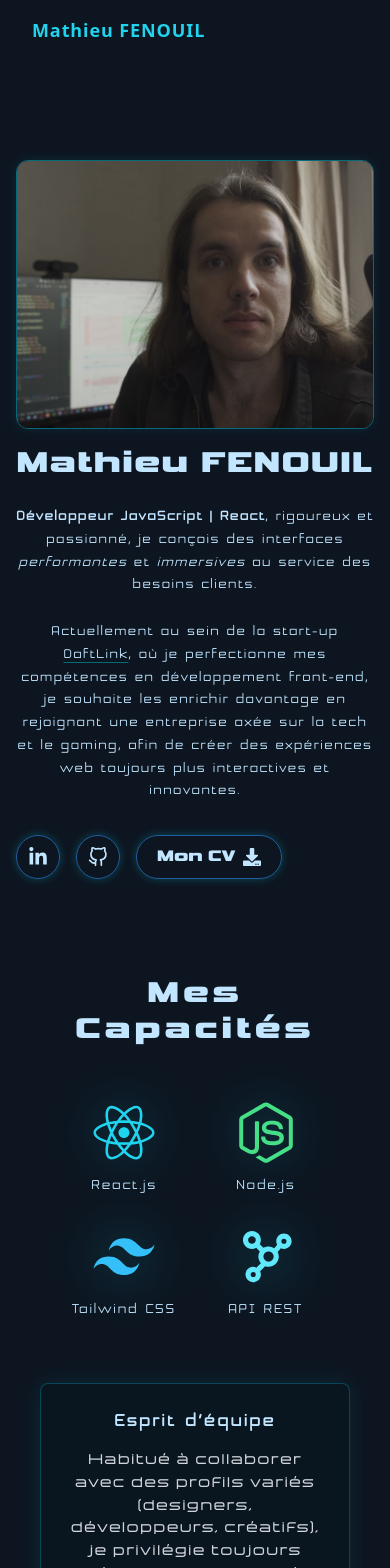
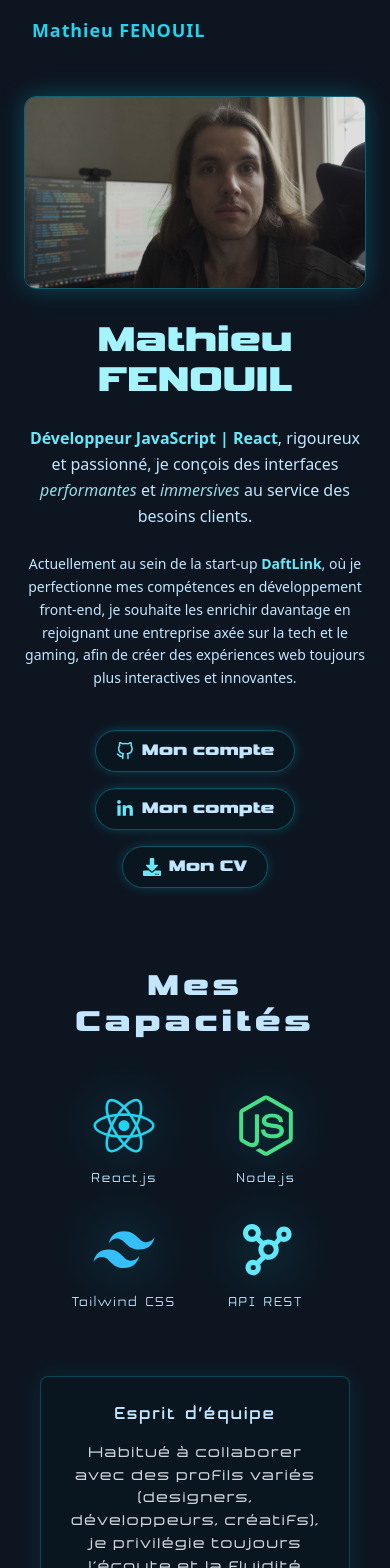
Before and after one commit to Matfen2/portfolio-mathieu-fenouil, a React (Create React App) app: page / in a window 390 px wide. Shown: the top 1568 px of the page. Built offline with nearby package versions, Linux system fonts and the light colour scheme.

Commit message:
Update Present.jsx
- Responsive of Present.jsx
- Update Style of Present.jsx

```diff
--- a/src/sections/Capacities.jsx
+++ b/src/sections/Capacities.jsx
@@ -16,7 +16,7 @@ const fadeIn = {
 
 export default function Capacities() {
   return (
-    <section id="capacities-section" className="pt-12 pb-10 text-gray-200">
+    <section id="capacities-section" className="pb-10 text-gray-200">
       <div className="mx-auto px-6 text-center">
         {/* --- TITRE --- */}
         <h2
--- a/src/sections/Present.jsx
+++ b/src/sections/Present.jsx
@@ -1,87 +1,139 @@
+"use client";
+import { motion } from "framer-motion";
 import { FiGithub } from "react-icons/fi";
-import { FaDownload } from "react-icons/fa";
-import { FaLinkedinIn } from "react-icons/fa6";
+import { FaLinkedinIn, FaDownload } from "react-icons/fa";
 import PhotoMe from "../../src/assets/images/photoMe.jpg";
 
-const Present = () => {
+// === Variants Framer Motion ===
+const fadeInImage = {
+  hidden: { opacity: 0, y: 30 },
+  visible: { opacity: 1, y: 0 },
+};
+
+const fadeInText = {
+  hidden: { opacity: 0, x: 30 },
+  visible: {
+    opacity: 1,
+    x: 0,
+    transition: { duration: 0.8, delay: 0.3 },
+  },
+};
+
+export default function Present() {
   return (
     <section
-      className="mt-28 py-12 md:py-8 text-[var(--text)]"
-      aria-label="À propos de moi"
+      id="present"
+      className="min-h-full flex flex-col justify-center items-center text-[var(--text)] pt-24 pb-20 lg:pb-18 px-6 bg-[var(--bg)]"
     >
-      <div className="mx-auto w-full max-w-9xl px-4">
-        <div className="grid grid-cols-1 lg:grid-cols-12 gap-4 items-center">
-          {/* Photo */}
-          <div className="lg:col-span-5 flex justify-center">
+      <div
+        className="max-w-8xl w-full flex flex-col md:flex-col lg:flex-col xl:flex-row
+                   items-center justify-center
+                   gap-8 sm:gap-10 lg:gap-12"
+      >
+        {/* ==== IMAGE DE PROFIL ==== */}
+        <motion.div
+          variants={fadeInImage}
+          initial="hidden"
+          whileInView="visible"
+          viewport={{ once: true }}
+          transition={{ duration: 0.8 }}
+          className="flex justify-center"
+        >
           <img
             src={PhotoMe}
             alt="Mathieu Fenouil"
-              loading="lazy"
-              className=" w-full max-w-xl object-cover rounded-xl
-                        border shadow-[0_0_12px_rgba(0,229,255,0.1)]"
-              style={{ aspectRatio: "4 / 3", borderColor: "var(--tron)" }}
+            className="rounded-xl border border-cyan-400/40
+                       shadow-[0_0_25px_rgba(0,229,255,0.25)]
+                       w-full md:w-[36rem] lg:w-[42rem] xl:w-[42rem]
+                       object-cover"
           />
-          </div>
+        </motion.div>
 
-          {/* Texte + actions */}
-          <div className="lg:col-span-7 space-y-6 text-center lg:text-left">
-            <h2 className="typewriter mx-auto lg:mx-0 font-bold tracking-wider leading-tight text-3xl sm:text-4xl md:text-5xl lg:text-6xl xl:text-7xl"
-            style={{ fontFamily: "Vipnagorgialla", color: "var(--text)", display: "inline-block", maxWidth: "100%"}}>
-              <span className="typewriter-text">Mathieu FENOUIL</span>
-            </h2>
-            <p className="text-sm sm:text-base md:text-lg lg:text-xl leading-relaxed tracking-wide max-w-3xl mx-auto lg:mx-0" style={{ fontFamily: "Honor", letterSpacing: "1.5px" }}>
-            <strong>Développeur JavaScript | React</strong>, rigoureux et passionné, je conçois des interfaces <em>performantes</em> et <em>immersives</em> au service des besoins clients.</p>
-            <p className="text-sm sm:text-base md:text-lg lg:text-xl leading-relaxed tracking-wide max-w-3xl mx-auto lg:mx-0" style={{ fontFamily: "Honor", letterSpacing: "1.5px" }}>
-              Actuellement au sein de la start-up{" "}
-              <a className="underline decoration-[var(--tron)] underline-offset-4 hover:text-cyan-300 transition hover:scale-110 hover:drop-shadow-[0_0_2px_#00e5ff]" href="https://www.linkedin.com/company/daftlink/posts/?feedView=all" target="_blank" rel="noopener noreferrer">
-                DaftLink
-              </a>
-              , où je perfectionne mes compétences en développement front-end, je souhaite
-              les enrichir davantage en rejoignant une entreprise axée sur la tech et le
-              gaming, afin de créer des expériences web toujours plus interactives et
-              innovantes.
+        {/* ==== TEXTE DE PRÉSENTATION ==== */}
+        <motion.div
+          variants={fadeInText}
+          initial="hidden"
+          whileInView="visible"
+          viewport={{ once: true }}
+          className="max-w-2xl text-center lg:text-left space-y-6"
+        >
+          <h1
+            className="text-4xl sm:text-5xl lg:text-6xl md:text-center font-bold text-cyan-200"
+            style={{ fontFamily: "Vipnagorgialla" }}
+          >
+            Mathieu FENOUIL
+          </h1>
+
+          <p className="text-base sm:text-lg lg:text-xl lg:text-center leading-relaxed">
+            <span className="font-semibold text-cyan-300">
+              Développeur JavaScript | React
+            </span>
+            , rigoureux et passionné, je conçois des interfaces{" "}
+            <span className="italic text-cyan-200/90">performantes</span> et{" "}
+            <span className="italic text-cyan-200/90">immersives</span> au
+            service des besoins clients.
           </p>
 
-            {/* Actions */}
-            <div className="flex items-center gap-4 pt-2">
+          <p className="text-sm sm:text-lg lg:text-xl lg:text-center leading-relaxed">
+            Actuellement au sein de la start-up{" "}
+            <span className="text-cyan-300 font-semibold">DaftLink</span>, où je
+            perfectionne mes compétences en développement front-end, je souhaite
+            les enrichir davantage en rejoignant une entreprise axée sur la tech
+            et le gaming, afin de créer des expériences web toujours plus
+            interactives et innovantes.
+          </p>
+
+          {/* ==== BOUTONS ==== */}
+          <div className="flex flex-wrap justify-center lg:justify-center md:pt-2 lg:pt-2 gap-4 pt-4">
+            {/* GitHub */}
+            <a
+              href="https://github.com/Matfen2"
+              target="_blank"
+              rel="noopener noreferrer"
+              className="flex items-center gap-2 px-5 py-2 rounded-full
+                         border border-cyan-500/40 bg-[#071922]/40 backdrop-blur-sm
+                         shadow-[0_0_12px_rgba(0,229,255,0.2)] text-[var(--text)]
+                         hover:bg-cyan-500/20 hover:shadow-[0_0_20px_rgba(0,229,255,0.5)]
+                         hover:scale-105 transition-all duration-300"
+              style={{ fontFamily: 'Vipnagorgialla' }}
+            >
+              <FiGithub className="text-lg text-cyan-300" />
+              <span>Mon compte</span>
+            </a>
+
+            {/* LinkedIn */}
             <a
               href="https://www.linkedin.com/in/mathieu-fenouil"
               target="_blank"
               rel="noopener noreferrer"
-                aria-label="LinkedIn"
-                className="inline-flex items-center justify-center h-11 w-11 rounded-full
-                           border border-[var(--border)] text-[var(--text)]
-                           hover:bg-[var(--text)] hover:text-[var(--background)]
-                           transition shadow-[0_0_10px_rgba(0,229,255,.25)]"
+              className="flex items-center gap-2 px-5 py-2 rounded-full
+                         border border-cyan-500/40 bg-[#071922]/40 backdrop-blur-sm
+                         shadow-[0_0_12px_rgba(0,229,255,0.2)] text-[var(--text)]
+                         hover:bg-cyan-500/20 hover:shadow-[0_0_20px_rgba(0,229,255,0.5)]
+                         hover:scale-105 transition-all duration-300"
+              style={{ fontFamily: 'Vipnagorgialla' }}
             >
-                <FaLinkedinIn className="text-xl" />
+              <FaLinkedinIn className="text-lg text-cyan-300" />
+              <span>Mon compte</span>
             </a>
 
+            {/* CV */}
             <a
-                href="https://github.com/Matfen2"
-                target="_blank"
-                rel="noopener noreferrer"
-                aria-label="GitHub"
-                className="inline-flex items-center justify-center h-11 w-11 rounded-full
-                           border border-[var(--border)] text-[var(--text)]
-                           hover:bg-[var(--text)] hover:text-[var(--background)]
-                           transition shadow-[0_0_10px_rgba(0,229,255,.25)]"
+              href="/picts/CV%20Mathieu%20FENOUIL%20Développeur%20Web.pdf"
+              download="CV_Mathieu_FENOUIL.pdf"
+              className="flex items-center gap-2 px-5 py-2 rounded-full
+                         border border-cyan-500/40 bg-[#071922]/40 backdrop-blur-sm
+                         shadow-[0_0_12px_rgba(0,229,255,0.2)] text-[var(--text)]
+                         hover:bg-cyan-500/20 hover:shadow-[0_0_20px_rgba(0,229,255,0.5)]
+                         hover:scale-105 transition-all duration-300"
+              style={{ fontFamily: 'Vipnagorgialla' }}
             >
-                <FiGithub className="text-xl" />
-              </a>
-
-              <a href="/picts/CV%20Mathieu%20FENOUIL%20Développeur%20Web.pdf" download="CV_Mathieu_FENOUIL.pdf"
-              className="inline-flex items-center gap-2 px-5 h-11 rounded-full border border-[var(--border)] text-[var(--text)]
-              hover:bg-[var(--text)] hover:text-[var(--background)] transition shadow-[0_0_10px_rgba(0,229,255,.25)]"
-              style={{ fontFamily: 'Vipnagorgialla' }}>
-                Mon CV <FaDownload className="text-lg" />
+              <FaDownload className="text-lg text-cyan-300" />
+              <span>Mon CV</span>
             </a>
           </div>
-          </div>
-        </div>
+        </motion.div>
       </div>
     </section>
   );
-};
-
-export default Present;
+}
--- a/src/sections/Projets.jsx
+++ b/src/sections/Projets.jsx
@@ -18,7 +18,7 @@ const cardVariants = {
 
 export default function Projects() {
   return (
-    <section id="projects-section" className="pt-8 pb-4 text-gray-200">
+    <section id="projects-section" className="pt-8 pb-4 mb-7 text-gray-200">
       <div className="mx-auto max-w-6xl px-4">
         <h2 className="text-4xl font-bold mb-8 text-center"
           style={{ fontFamily: "Vipnagorgialla", color: "var(--text)", letterSpacing: "4px"}}>
```
Lines whose indentation alone changed are shown as unchanged.
